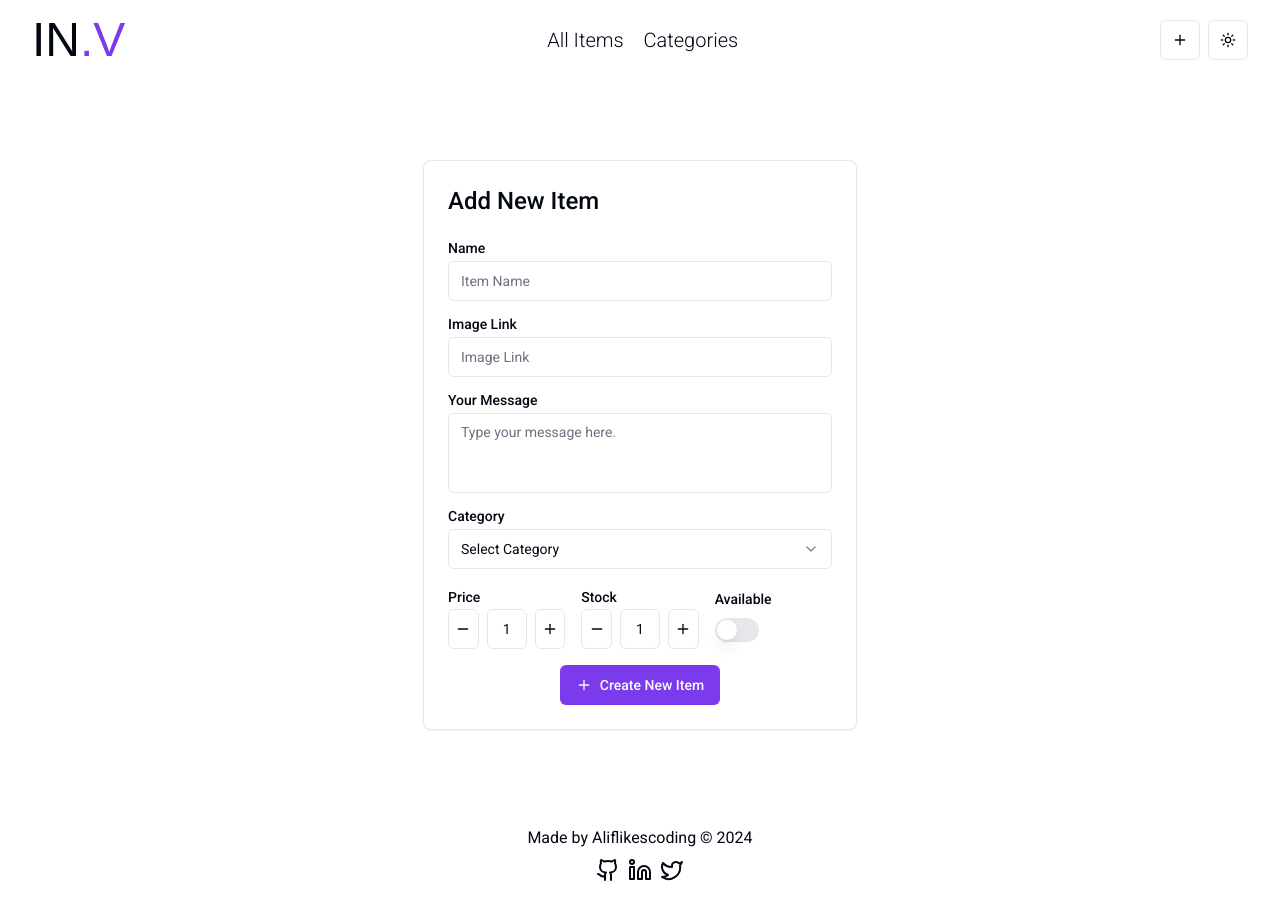
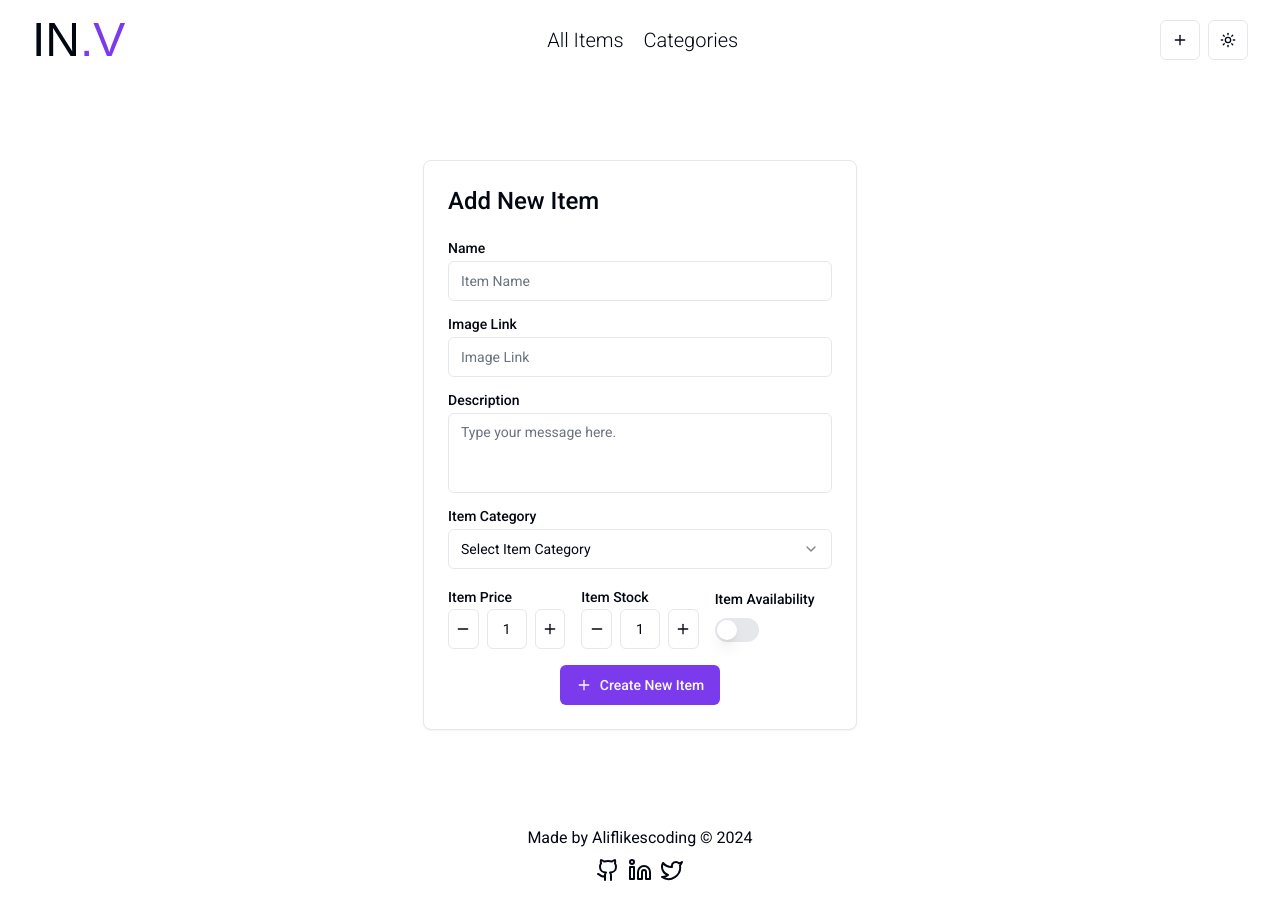
Before and after one commit to aliflikescoding/pern-inventory-app, a Next.js app in the folder frontend/: page /newitem in a window 1280 px wide. Built offline with nearby package versions, Linux system fonts and the light colour scheme; a web font is replaced by a local one.

Commit message:
Change new item forms

```diff
--- a/frontend/src/app/newitem/page.tsx
+++ b/frontend/src/app/newitem/page.tsx
@@ -15,6 +15,7 @@ import {
   SelectTrigger,
   SelectValue,
 } from "@/components/ui/select";
+import { categories } from "../data";
 
 const NewItem = () => {
   const [price, setPrice] = useState(1);
@@ -56,30 +57,36 @@ const NewItem = () => {
             <Input type="text" id="imageLink" placeholder="Image Link" />
           </div>
           <div className="grid w-full gap-1.5 mt-4">
-            <Label htmlFor="message-2">Your Message</Label>
+            <Label htmlFor="description">Description</Label>
             <Textarea
               placeholder="Type your message here."
-              id="message-2"
+              id="description"
               style={{ resize: "none" }}
             />
           </div>
           <div className="flex flex-col space-y-1.5 mt-4">
-            <Label htmlFor="category">Category</Label>
+            <Label htmlFor="category">Item Category</Label>
             <Select>
               <SelectTrigger id="category">
-                <SelectValue placeholder="Select Category" />
+                <SelectValue placeholder="Select Item Category" />
               </SelectTrigger>
               <SelectContent position="popper">
-                <SelectItem value="next">Next.js</SelectItem>
-                <SelectItem value="sveltekit">SvelteKit</SelectItem>
-                <SelectItem value="astro">Astro</SelectItem>
-                <SelectItem value="nuxt">Nuxt.js</SelectItem>
+                {categories.map((category) => {
+                  return (
+                    <SelectItem
+                      key={category.category_id}
+                      value={`${category.category_name}`}
+                    >
+                      {category.category_name}
+                    </SelectItem>
+                  );
+                })}
               </SelectContent>
             </Select>
           </div>
           <div className="grid grid-cols-3 gap-4 w-full max-w-sm items-center gap-1.5 mt-4">
             <div>
-              <Label htmlFor="price">Price</Label>
+              <Label htmlFor="price">Item Price</Label>
               <div className="flex items-center gap-2">
                 <Button
                   variant="outline"
@@ -111,7 +118,7 @@ const NewItem = () => {
               </div>
             </div>
             <div>
-              <Label htmlFor="stock">Stock</Label>
+              <Label htmlFor="stock">Item Stock</Label>
               <div className="flex items-center gap-2">
                 <Button
                   variant="outline"
@@ -143,7 +150,7 @@ const NewItem = () => {
               </div>
             </div>
             <div className="flex flex-col">
-              <Label htmlFor="">Available</Label>
+              <Label htmlFor="">Item Availability</Label>
               <Switch className="mt-3" />
             </div>
           </div>
```
